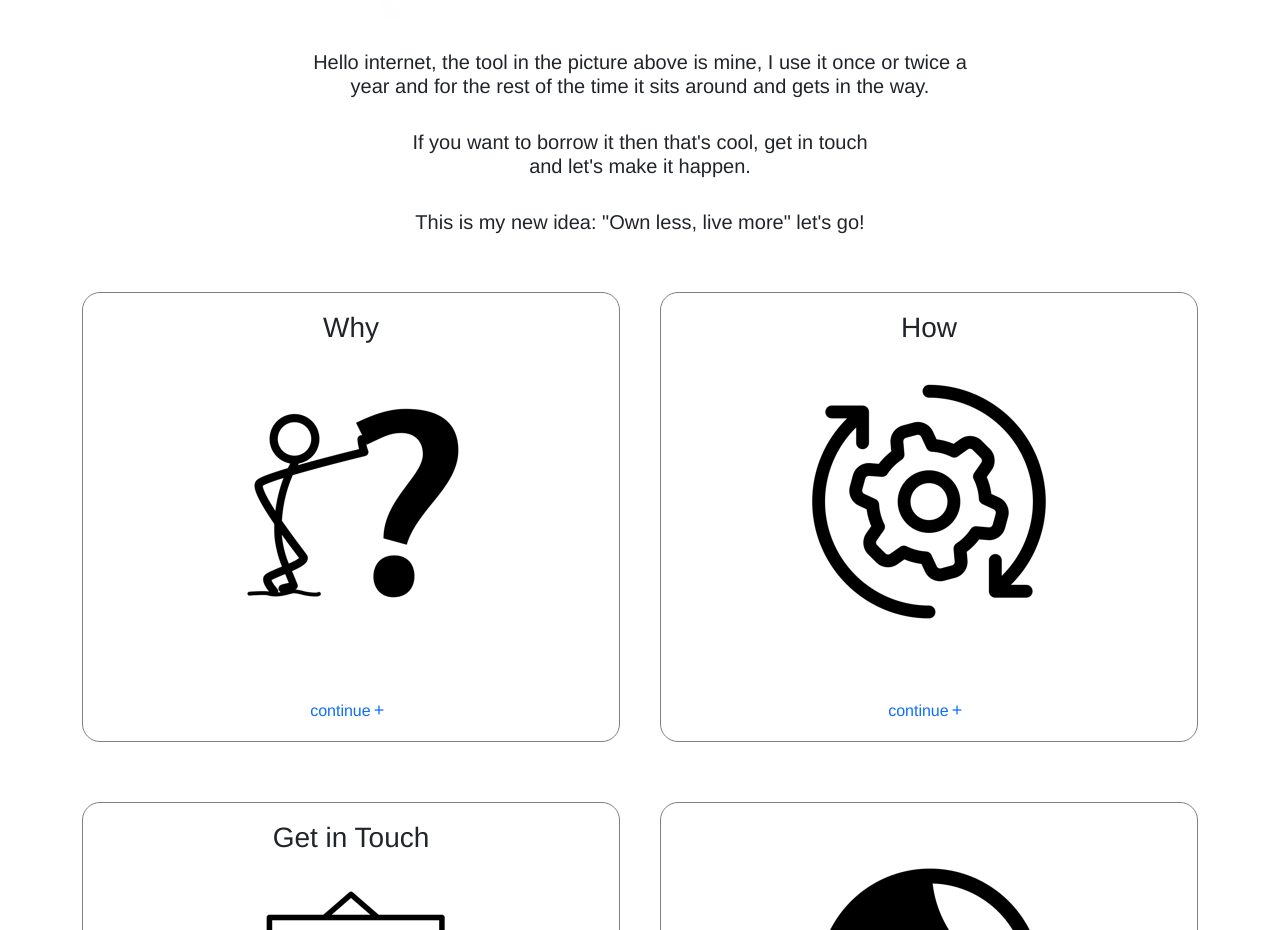
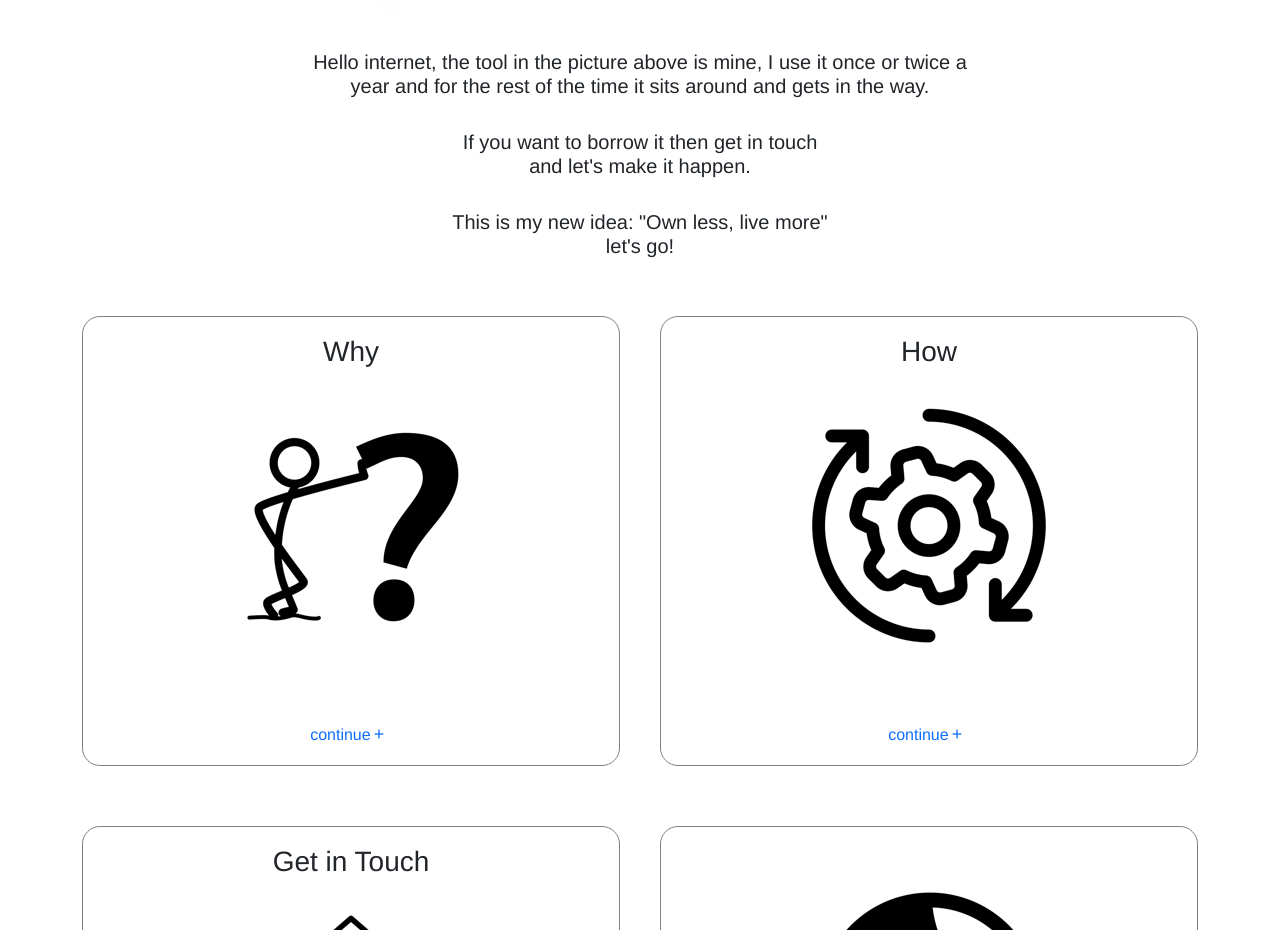
Before and after one commit to huwfernie/borrowMyBikeTool, a website built with webpack: page src/index.html in a window 1280 px wide. Shown: the part 900-1830 px from the top of the page. Built offline with nearby package versions, Linux system fonts and the light colour scheme.

Commit message:
copy and layout update

```diff
--- a/src/index.html
+++ b/src/index.html
@@ -45,8 +45,8 @@
           </picture>
           <div class="copy-wrapper">
             <p class="copy h5 hidden">Hello internet, the tool in the picture above is mine, I use it once or twice a year and for the rest of the time it sits around and gets in the&nbsp;way.</p>
-            <p class="copy h5 hidden">If you want to borrow it then that's cool, get in touch<br class="xs-hide" /> and let's make it happen.</p>
-            <p class="copy h5 hidden">This is my new idea: <span class="nowrap">"Own less, live more"</span> let's&nbsp;go!</p>
+            <p class="copy h5 hidden">If you want to borrow it then get in touch<br class="xs-hide" /> and let's make it happen.</p>
+            <p class="copy h5 hidden">This is my new idea: <span class="nowrap">"Own less, live more"</span><br /> let's&nbsp;go!</p>
           </div>
         </div>
       </section>
--- a/src/styles/_modal.scss
+++ b/src/styles/_modal.scss
@@ -21,6 +21,8 @@
     padding: 45px 35px 35px;
     border-radius: 14px;
     position: relative;
+    max-width: 1000px;
+    margin: 0 auto;
 
     li {
       margin-bottom: 0.3em;
```
